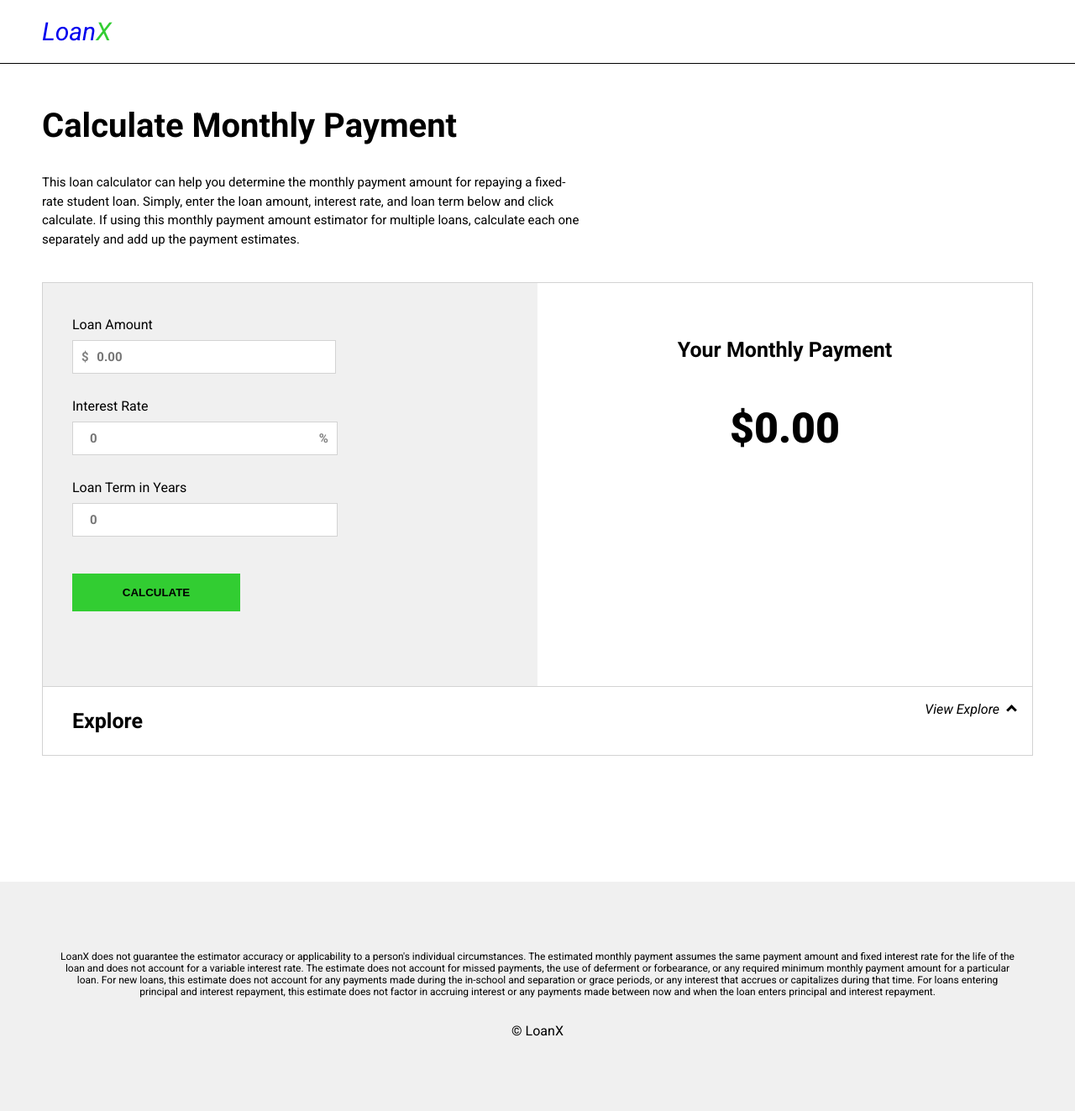
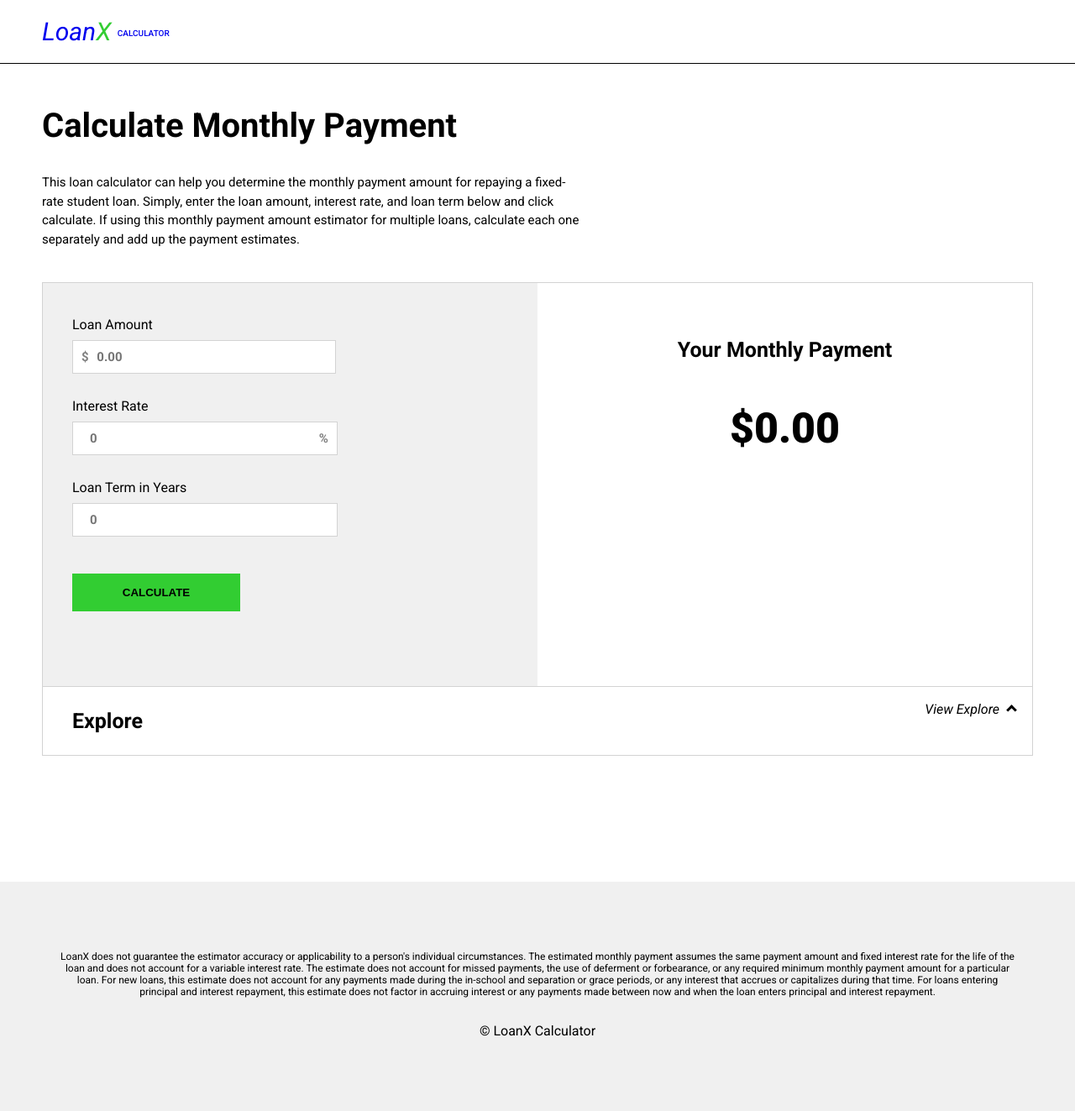
Before and after one commit to t-mcneal/loanx, a Flask app: page / in a window 1280 px wide. Shown: the whole page at 84% size. Run offline with Flask 2, Linux system fonts and the light colour scheme.

Commit message:
Add 'calculator' word to title

```diff
--- a/loanx/static/css/base.css
+++ b/loanx/static/css/base.css
@@ -42,6 +42,14 @@ h1 a:visited {
     color:#32CD32;
 }
 
+#wordCalc {
+    font-size: 10px;
+    font-style: normal;
+    text-transform: uppercase;
+    position: relative;
+    bottom: 5px;
+}
+
 footer {
     margin-top: 150px;
     background-color: #F0F0F0;
--- a/loanx/templates/base.html
+++ b/loanx/templates/base.html
@@ -14,7 +14,7 @@
 </head>
 <body>
     <header>
-        <h1><a href="{{ url_for('home') }}">Loan<span id="xLetter">X</span></a></h1>
+        <h1><a href="{{ url_for('home') }}">Loan<span id="xLetter">X</span> <span id="wordCalc">Calculator</span></a></h1>
     </header>
 
     <main>
@@ -34,7 +34,7 @@
             payments made between now and when the loan enters principal and interest repayment.
         </p>
 
-        <p>&#169 LoanX</p>
+        <p>&#169 LoanX Calculator</p>
     </footer>
 
     <script src="https://ajax.googleapis.com/ajax/libs/jquery/3.6.0/jquery.min.js"></script>
```
